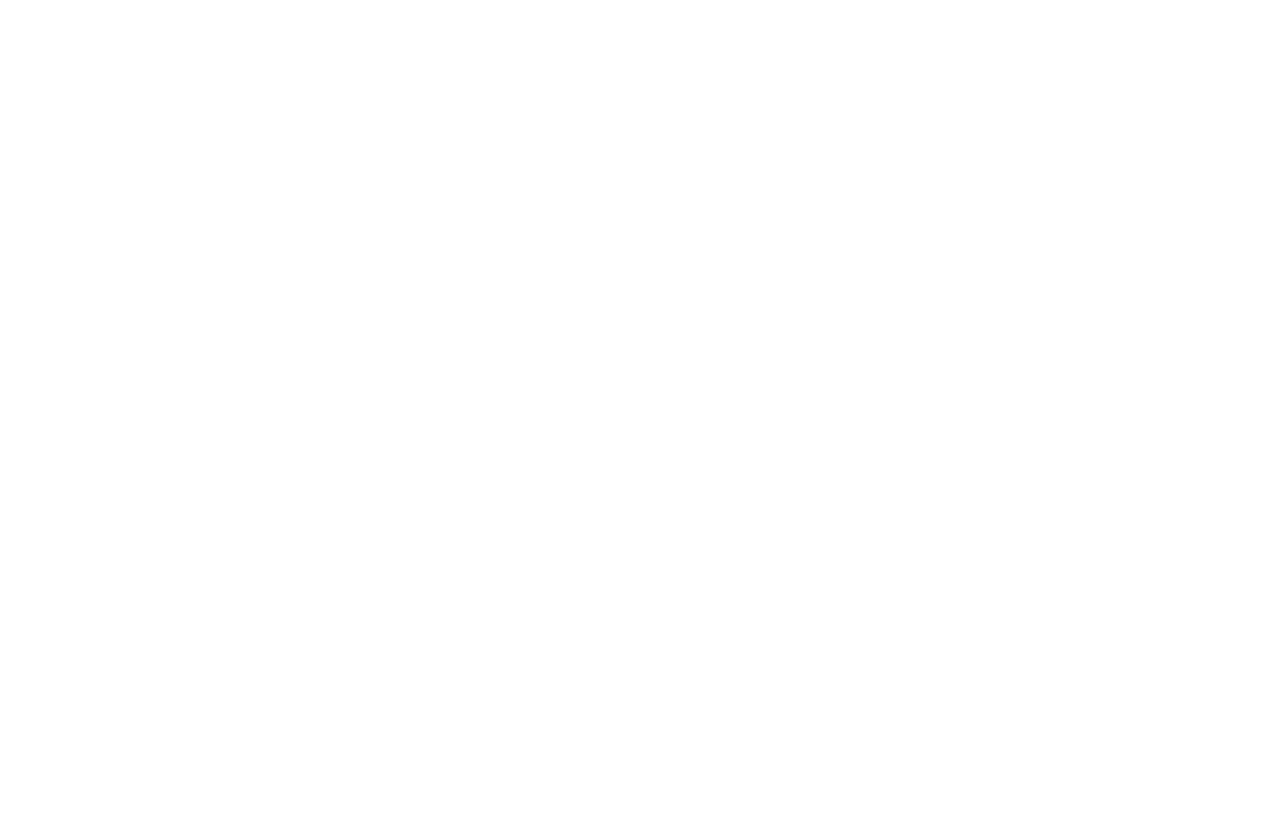
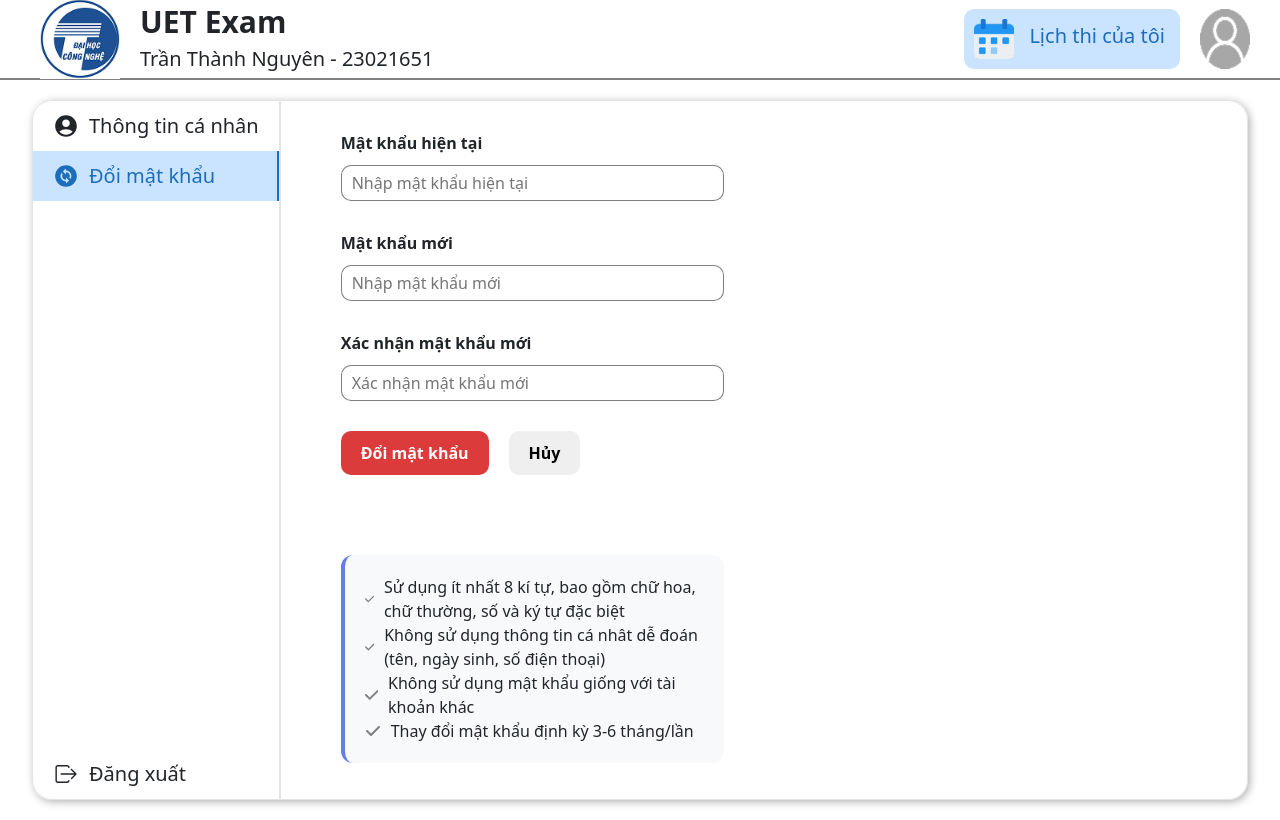
Before and after one commit to Tran-Nguyen-26/ExamReg, a React (Vite) app in the folder frontend/: page /student-account in a window 1280 px wide. Before the commit this address had no page. Built offline with nearby package versions, Linux system fonts and the light colour scheme.

Commit message:
add student account page

```diff
--- a/frontend/src/App.jsx
+++ b/frontend/src/App.jsx
@@ -4,6 +4,7 @@
 import ExamTicket from "./pages/examTicket/ExamTicket";
 import ExamSchedule from "./pages/examSchedule/ExamSchedule";
 import { Provider } from "./context/MyContext";
+import StudentAccount from "./pages/studentAccount/StudentAccount";
 
 
 const App = () => {
@@ -16,6 +17,7 @@
           <Route path="/register" element={<ExamRegister/>}></Route>
           <Route path="/ticket" element={<ExamTicket/>}></Route>
           <Route path="/exam-schedule" element={<ExamSchedule/>}></Route>
+          <Route path="/student-account" element={<StudentAccount/>}></Route>
         </Routes>
       </BrowserRouter>
     </Provider>
--- a/frontend/src/components/header/Header.jsx
+++ b/frontend/src/components/header/Header.jsx
@@ -38,7 +38,7 @@
             </div>
           )
         }
-        <img src={logo_avatar} alt="" />
+        <img src={logo_avatar} alt="" onClick={() => navigate('/student-account')}/>
       </div>
     </div>
   )
--- /dev/null
+++ b/frontend/src/pages/studentAccount/StudentAccount.jsx
@@ -0,0 +1,124 @@
+import { useState } from 'react';
+import Header from '../../components/header/Header'
+import './Style-StudentAccount.css'
+import { IoIosLogOut } from "react-icons/io";
+import { MdAccountCircle } from "react-icons/md";
+import { MdChangeCircle } from "react-icons/md";
+import { FaCheck } from "react-icons/fa6";
+
+const StudentAccount = () => {
+
+  const [tabContent, setTabContent] = useState('password')
+
+  const handleSelectTab = (tabName) => {
+    setTabContent(tabName)
+  }
+
+  return (
+    <div>
+      <Header/>
+      <div className='student-account'>
+        <div className='account-tabs'>
+          <div className='tab-top'>
+            <div className={`tab-info ${tabContent==="info" ? 'active' : ''}`} onClick={() => handleSelectTab('info')}>
+              <MdAccountCircle/>
+              <span>Thông tin cá nhân</span>
+            </div>
+            <div className={`tab-change-password ${tabContent==='password' ? 'active': ''}`} onClick={() => handleSelectTab('password')}>
+              <MdChangeCircle/>
+              <span>Đổi mật khẩu</span>
+            </div>
+          </div>
+          <div className='tab-logout'>
+            <IoIosLogOut/>
+            <span>Đăng xuất</span>
+          </div>
+        </div>
+        {
+          tabContent === 'info' &&
+          <div className='tab-info-content info'>
+            <div>
+              <label>Họ và tên:</label>
+              <span>Nguyễn Văn A</span>
+            </div>
+            <div>
+              <label>Mã sinh viên:</label>
+              <span>23021651</span>
+            </div>
+            <div>
+              <label>Ngày sinh:</label>
+              <span>05/05/2005</span>
+            </div>
+            <div>
+              <label>Giới tính:</label>
+              <span>Nam</span>
+            </div>
+            <div>
+              <label>Email:</label>
+              <span>nguyenvana@gmail.com</span>
+            </div>
+            <div>
+              <label>Số điện thoại:</label>
+              <span>12432154135</span>
+            </div>
+            <div>
+              <label>Lớp:</label>
+              <span>CSI-2</span>
+            </div>
+            <div>
+              <label>Ngành học:</label>
+              <span>Khoa học máy tính</span>
+            </div>
+            <div>
+              <label>Khoa:</label>
+              <span>Công nghệ thông tin</span>
+            </div>
+          </div>
+        }
+        {
+          tabContent === 'password' &&
+          <div className='tab-change-password-content password'>
+            <form>
+              <div>
+                <label>Mật khẩu hiện tại</label>
+                <input type="password" placeholder='Nhập mật khẩu hiện tại'/>
+              </div>
+              <div>
+                <label>Mật khẩu mới</label>
+                <input type="password" placeholder='Nhập mật khẩu mới'/>
+              </div>
+              <div>
+                <label>Xác nhận mật khẩu mới</label>
+                <input type="password" placeholder='Xác nhận mật khẩu mới'/>
+              </div>
+              <div className='form-actions'>
+                <button className='btn-change'>Đổi mật khẩu</button>
+                <button className='btn-cancel'>Hủy</button>
+              </div>
+              <ul>
+                <li>
+                  <FaCheck/>
+                  <span>Sử dụng ít nhất 8 kí tự, bao gồm chữ hoa, chữ thường, số và ký tự đặc biệt</span>
+                </li>
+                <li>
+                  <FaCheck/>
+                  <span>Không sử dụng thông tin cá nhât dễ đoán (tên, ngày sinh, số điện thoại)</span>
+                </li>
+                <li>
+                  <FaCheck/>
+                  <span>Không sử dụng mật khẩu giống với tài khoản khác</span>
+                </li>
+                <li>
+                  <FaCheck/>
+                  <span>Thay đổi mật khẩu định kỳ 3-6 tháng/lần</span>
+                </li>
+              </ul>
+            </form>
+          </div>
+        }
+      </div>
+    </div>
+  )
+}
+
+export default StudentAccount
--- /dev/null
+++ b/frontend/src/pages/studentAccount/Style-StudentAccount.css
@@ -0,0 +1,145 @@
+.student-account {
+  width: 95%;
+  height: 700px;
+  margin: 20px auto 20px;
+  display: flex;
+  border: 1px solid rgb(229, 226, 226);
+  box-shadow: 2px 2px 8px rgba(0,0,0,0.3);
+  border-radius: 20px;
+  overflow: hidden;
+}
+
+.account-tabs {
+  display: flex;
+  flex-direction: column;
+  justify-content: space-between;
+  border-right:  2px solid rgb(229, 226, 226);
+  font-size: 20px;
+  font-weight: 500;
+}
+
+.tab-top div, .tab-logout {
+  display: flex;
+  align-items: center;
+  padding: 10px 20px 10px 20px;
+  cursor: pointer;
+}
+
+.tab-top div:hover, .tab-logout:hover {
+}
+
+.account-tabs svg {
+  font-size: 26px;
+}
+
+.tab-top span, .tab-logout span {
+  margin-left: 10px;
+}
+
+.tab-info-content {
+  display: flex;
+  flex-direction: column;
+  justify-content: space-between;
+  row-gap: 40px;
+  padding-top: 30px;
+  padding-bottom: 30px;
+  margin-left: 60px;
+  font-size: 16px;
+}
+
+
+.tab-info-content div label {
+  width: 200px;
+}
+
+.tab-info-content div span {
+  font-weight: 500;
+}
+
+.tab-change-password-content {
+  width: 50%;
+}
+
+form {
+  display: flex;
+  flex-direction: column;
+  row-gap: 30px;
+  padding-top: 30px;
+  padding-bottom: 30px;
+  margin-left: 60px;
+  font-size: 16px;
+}
+
+form div {
+  display: flex;
+  flex-direction: column;
+}
+
+form div label {
+  font-weight: 600;
+  margin-bottom: 10px;
+}
+
+form div input {
+  color: gray;
+  padding: 5px 10px;
+  border: 1px solid rgba(0,0,0,0.5);
+  border-radius: 10px;
+  width: 70%;
+}
+
+form .form-actions {
+  display: flex;
+  flex-direction: row;
+}
+
+.form-actions button {
+  padding: 10px 20px;
+  border: none;
+  border-radius: 10px;
+  font-weight: bold;
+}
+
+.form-actions .btn-change {
+  margin-right: 20px;
+  background-color: #dc3b3b;
+  color: white;
+}
+
+.form-actions .btn-change:hover {
+  transform: translateY(-2px);
+  box-shadow: 0 8px 20px rgba(102, 126, 234, 0.4);
+}
+
+.form-actions .btn-cancel:hover {
+  background-color: rgb(186, 185, 185);
+}
+
+.active {
+  background-color: #CAE3FF;
+  color: #1D6DBD;
+  border-right: 2px solid #1D6DBD;
+}
+
+.tab-change-password-content ul {
+  margin-top: 50px;
+  padding: 20px;
+  width: 70%;
+  background-color: #f8f9fa;
+  border-radius: 12px;
+  border-left: 4px solid #667eea;
+  list-style: none;
+}
+
+.tab-change-password-content ul li {
+  display: flex;
+  align-items: center;
+}
+
+.tab-change-password-content ul li svg {
+  color: gray;
+}
+
+.tab-change-password-content ul li span {
+  margin-left: 10px;
+}
```
